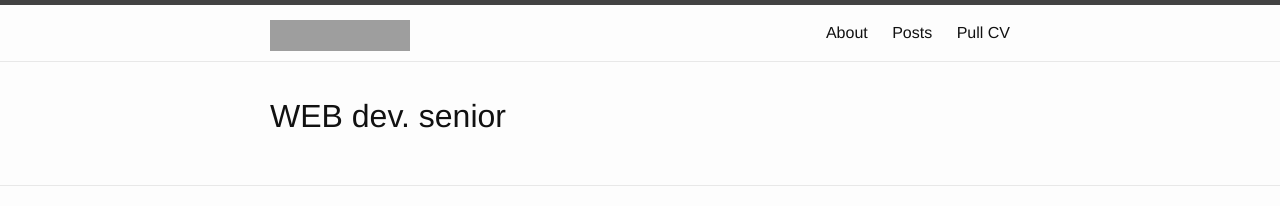
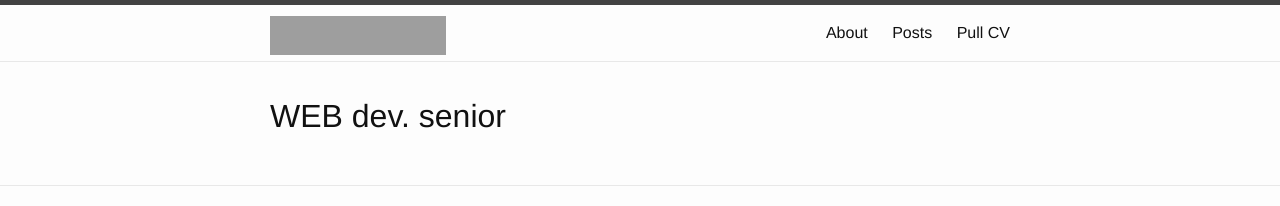
Before and after one commit to marmits/marmits.github.io, a Jekyll site: the page built from index.html, in a window 1280 px wide. Shown: the top 206 px of the page. Built offline with Jekyll 4.4.1, drawn with Linux system fonts in a browser that asks for light colours; grey boxes are pictures that could not be loaded.

Commit message:
change map

```diff
--- a/_sass/_layout.scss
+++ b/_sass/_layout.scss
@@ -22,7 +22,7 @@
         color: $grey-color-dark;
     }
     img{
-        height:1.2em;
+        height:1.5em;
     }
 }
 
```
